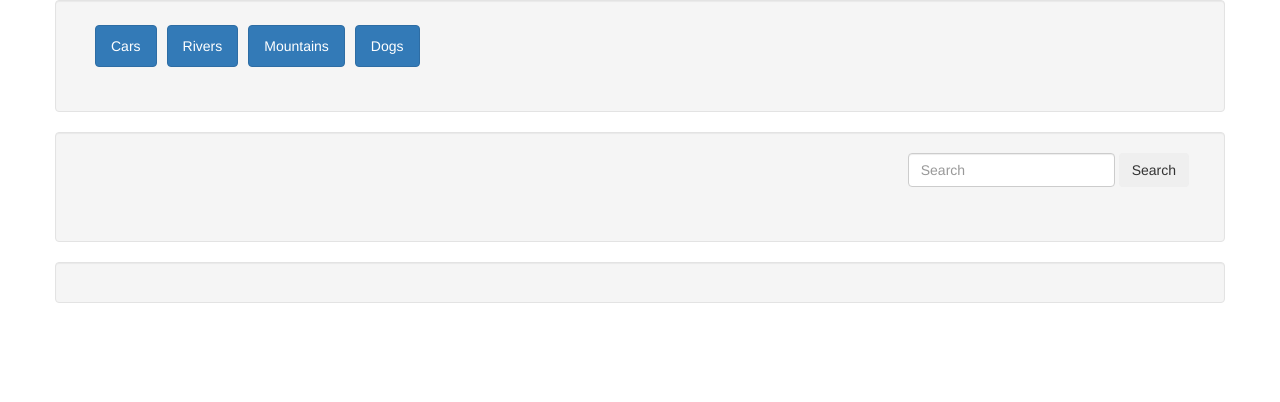
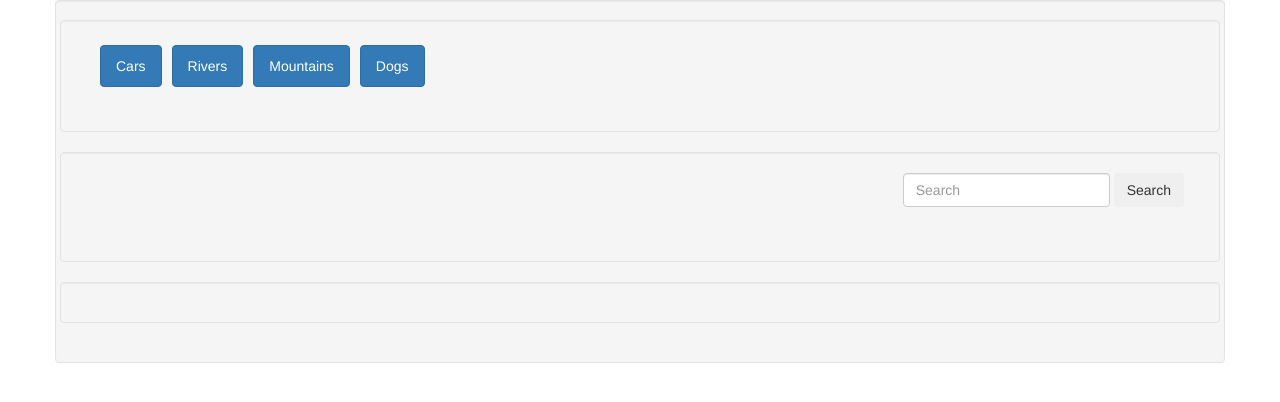
Before and after one commit to frannypax/GifTastic, a plain HTML site: page index.html in a window 1280 px wide. Drawn offline with nearby package versions, Linux system fonts and the light colour scheme.

Commit message:
fixed minor UI issues

```diff
--- a/index.html
+++ b/index.html
@@ -9,7 +9,7 @@
 <body>
 
    <div class="row">
-        <div class="container">
+        <div class="container well">
             <div class="row well">
                 <div class="col-sm-12">
                     <div id="themeDisplay">
```
Also changed, not shown: assets/javascript/javascript.js (+1 -12 lines).
